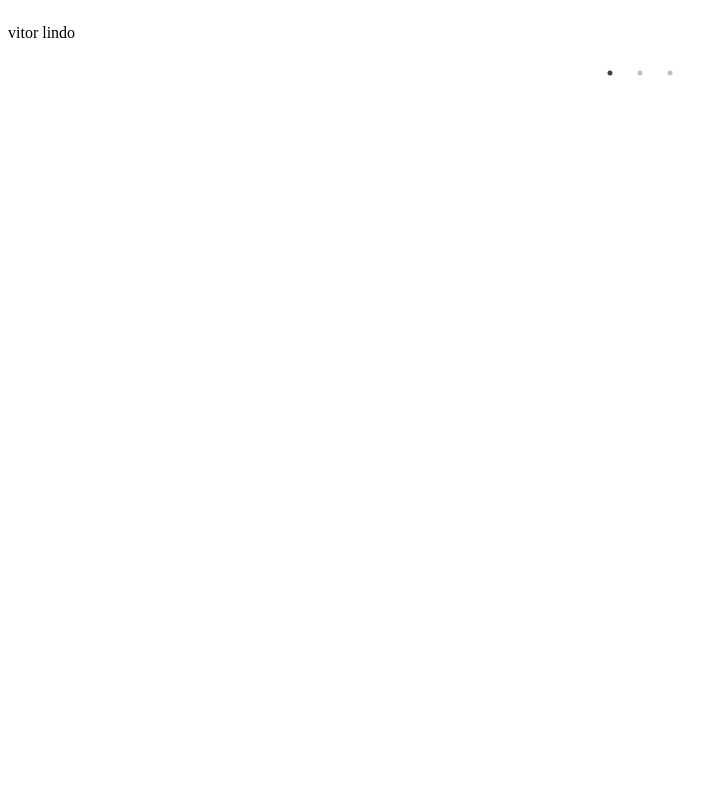
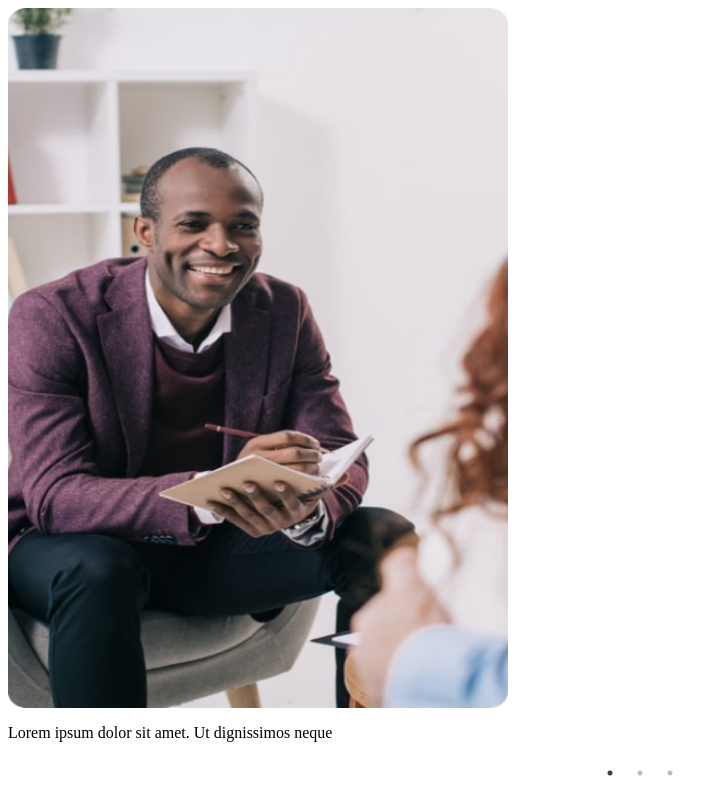
Before and after one commit to CalmoMilla/CalmoMilla-FrontEnd, a Next.js app: page /components/Usuario/MateriaBlog/MateriaCarrossel/MateriaCarrossel in a window 1280 px wide. Shown: the whole page, without its empty margins (0-728 px from the left). Built offline with nearby package versions, Linux system fonts and the light colour scheme.

Commit message:
@AvgvstaDev @vitorvhsilva Carrosel da Matéria feito.

```diff
--- a/src/pages/components/Usuario/MateriaBlog/MateriaBlog.js
+++ b/src/pages/components/Usuario/MateriaBlog/MateriaBlog.js
@@ -10,9 +10,6 @@ import Head from "next/head"
 export default function MateriaBlog() {
   return(
     <>
-      <Head><link rel="stylesheet" type="text/css" charSet="UTF-8" href="https://cdnjs.cloudflare.com/ajax/libs/slick-carousel/1.6.0/slick.min.css" />
-      <link rel="stylesheet" type="text/css" href="https://cdnjs.cloudflare.com/ajax/libs/slick-carousel/1.6.0/slick-theme.min.css"/>
-      </Head>
 
       <Header logado={true}/>
 
--- a/src/pages/components/Usuario/MateriaBlog/MateriaCarrossel/MateriaCarrossel.js
+++ b/src/pages/components/Usuario/MateriaBlog/MateriaCarrossel/MateriaCarrossel.js
@@ -1,9 +1,10 @@
 "use client"
 
-import MateriaLink from "../MateriaLink/MateriaLink"
+
+import Slider from "react-slick";
+import Image from "next/image";
 import "slick-carousel/slick/slick.css";
 import "slick-carousel/slick/slick-theme.css";
-import Slider from "react-slick";
 
 
 export default function MateriaCarrossel(){
@@ -13,22 +14,21 @@ export default function MateriaCarrossel(){
         infinite: true,
         speed: 500,
         slidesToShow: 1,
-        slidesToScroll: 1,
-
+        slidesToScroll: 3,
     };
 
     return(
-        <div className="w-3/4 m-auto flex flex-col items-center justify-center">
+        <div className='w-1/5 h-[80vh] m-auto'>
+            <div className="mt-20">
             <Slider {...settings}>
             {data.map((d) => (
-            <div className={`w-[25%] h-[80vh] hover:scale-110 transition duration-500 ease-in-out bg-cover bg-no-repeat rounded-xl`} style={{backgroundImage: `url(${d.img})`}}>
-
-                <div className="h-full w-full bg-preto/30 rounded-xl">
-                    <p className={`text-branco text-2xl font-bold font-nunito pl-10 ${d.baixo ? "pt-[120%]" : "pt-[15%]"}`}>{d.texto}</p>
+                <div key={d.id} className="bg-branco h-fit rounded-2xl flex flex-col justify-center">
+                    <Image className="grayscale-[50%]" quality={80} src={d.img} width={500} height={700} alt=""/>
+                    <p className={`text-branco text-2xl font-bold font-nunito relative ${d.baixo ? "bottom-40" : "bottom-[500px]"} left-5`}>{d.texto}</p>
                 </div>
+            ))}
+            </Slider>
             </div>
-        ))}
-            </Slider>
         </div>
     )
 }
@@ -38,19 +38,19 @@ const data = [
         id:1,
         img: "/assets/usuario/materiablog/materia1.png",
         baixo: true,
-        texto: "vitor lindo"
+        texto: "Lorem ipsum dolor sit amet. Ut dignissimos neque"
     },
     {
         id:2,
         img: "/assets/usuario/materiablog/materia2.png",
         baixo: false,
-        texto: "vitor cheiroso"
+        texto: "Lorem ipsum dolor sit amet. Ut dignissimos neque"
     },
     {
         id:3,
         img: "/assets/usuario/materiablog/materia3.png",
         baixo: true,
-        texto: "vitor tímido"
+        texto: "Lorem ipsum dolor sit amet. Ut dignissimos neque"
     },
 
 ]
```
